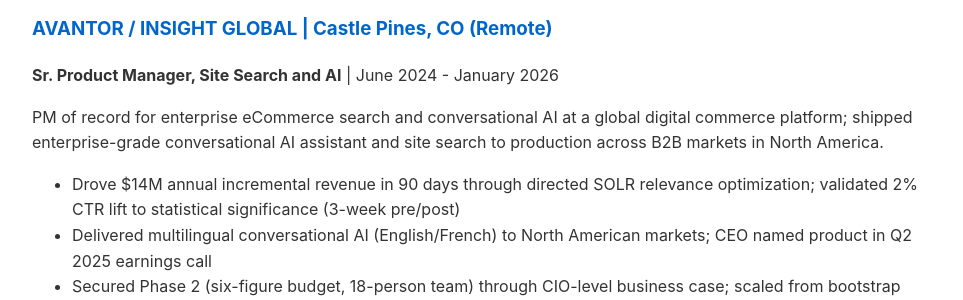
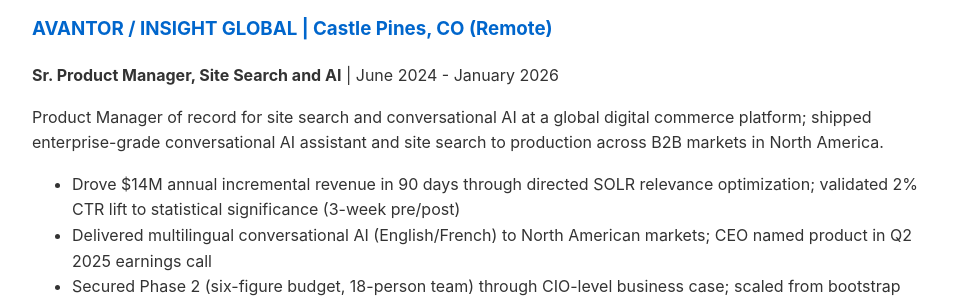
Before and after one commit to tsimech/tsimech.github.io, a Jekyll site: the page built from docs/resume.md, in a window 1280 px wide and 900 px high, scrolled down 829 px. Shown: the part 153-453 px from the top of the window, without its empty margins (158-1121 px from the left). Built offline with Jekyll 4.4.1, drawn with Linux system fonts in a browser that asks for light colours; some of the changed text lies outside the part shown.

Commit message:
Generic resume: sync Avantor summary, add SAFe to training, restore Certified SCRUM

```diff
--- a/docs/resume.md
+++ b/docs/resume.md
@@ -106,7 +106,7 @@ Seeking senior PM roles at the intersection of eCommerce site search, agentic AI
 ### AVANTOR / INSIGHT GLOBAL | Castle Pines, CO (Remote)
 **Sr. Product Manager, Site Search and AI** | June 2024 - January 2026
 
-PM of record for enterprise eCommerce search and conversational AI at a global digital commerce platform; shipped enterprise-grade conversational AI assistant and site search to production across B2B markets in North America.
+Product Manager of record for site search and conversational AI at a global digital commerce platform; shipped enterprise-grade conversational AI assistant and site search to production across B2B markets in North America.
 
 - Drove $14M annual incremental revenue in 90 days through directed SOLR relevance optimization; validated 2% CTR lift to statistical significance (3-week pre/post)
 - Delivered multilingual conversational AI (English/French) to North American markets; CEO named product in Q2 2025 earnings call
```
Also changed, not shown: other parts of docs/resume.md (+1 -1 lines).
